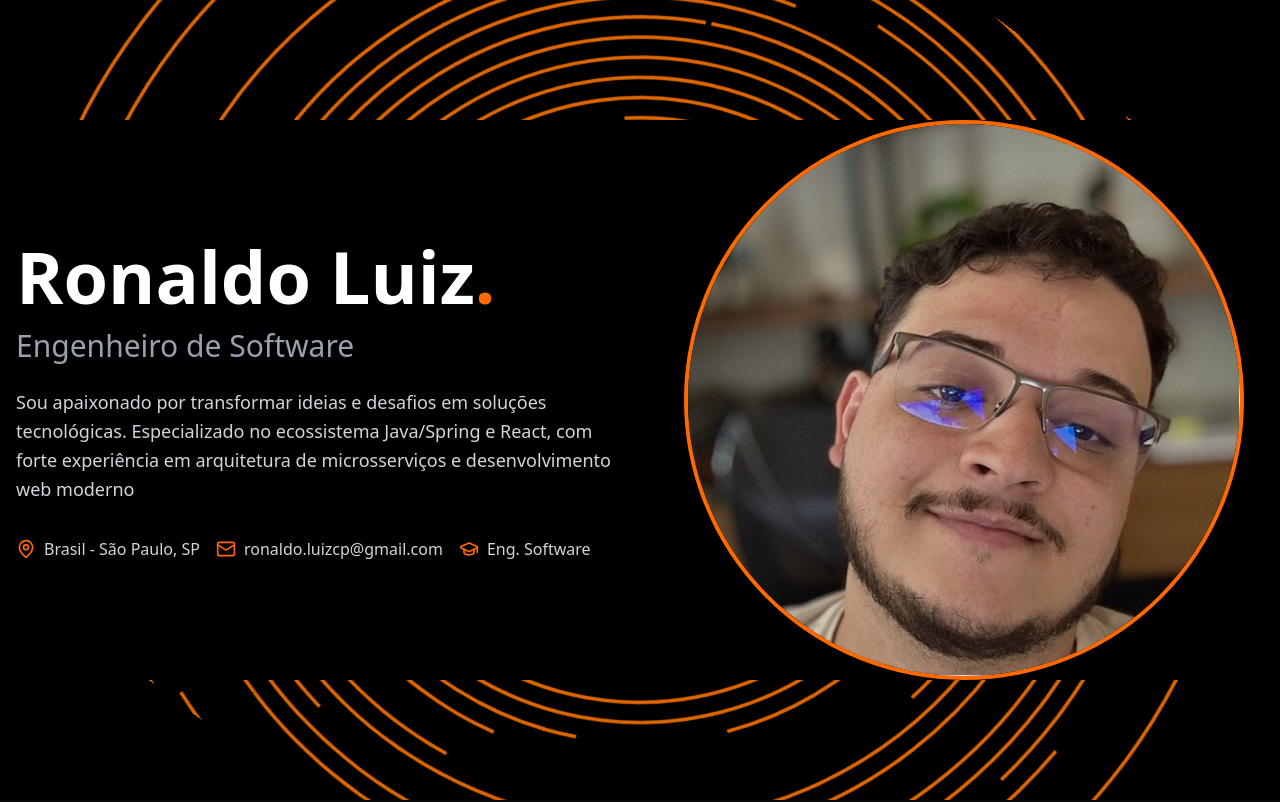
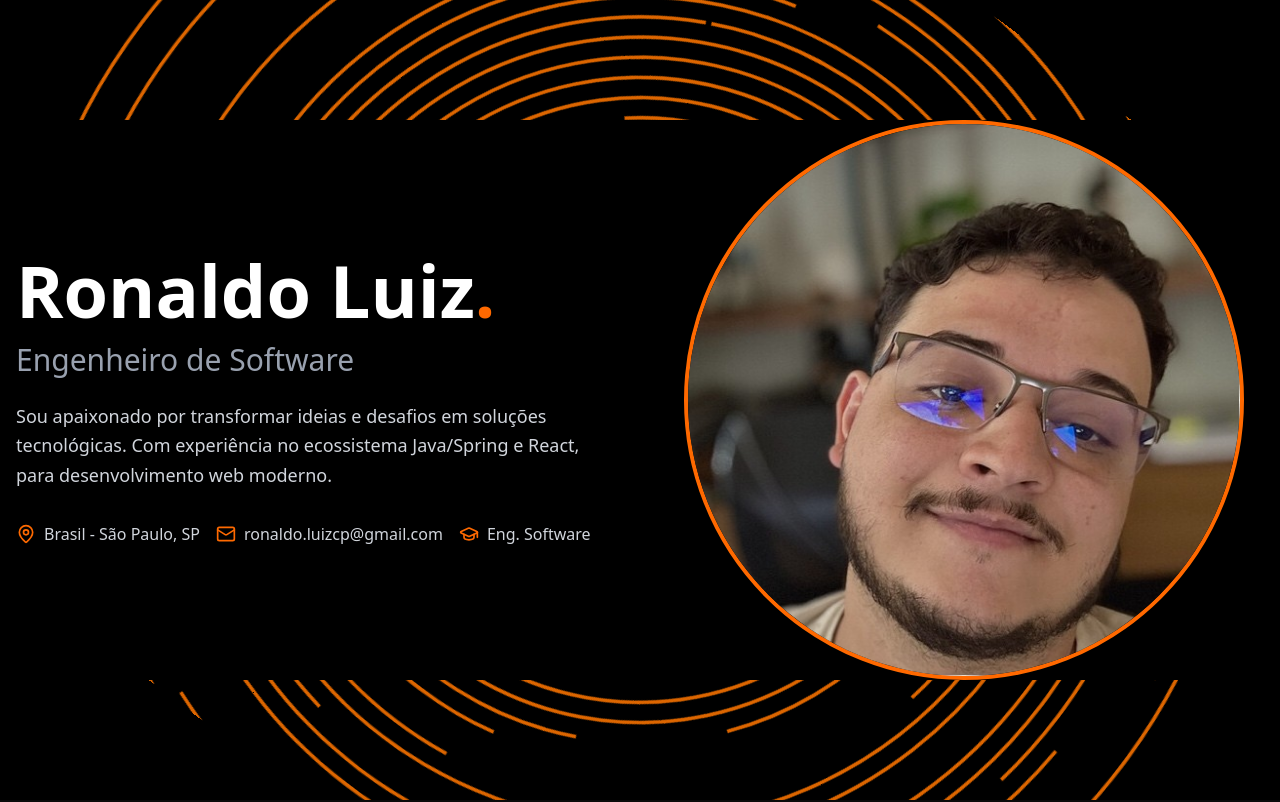
Before and after one commit to RonaldoLPFilho/portifas, a React (Vite) app: page / in a window 1280 px wide. Shown: the top 802 px of the page. Built offline with nearby package versions, Linux system fonts and the light colour scheme.

Commit message:
Deploy 9 - Adjust whoami text and logo

```diff
--- a/index.html
+++ b/index.html
@@ -2,9 +2,9 @@
 <html lang="en">
   <head>
     <meta charset="UTF-8" />
-    <link rel="icon" type="image/svg+xml" href="/vite.svg" />
+    <link rel="icon" type="image/svg+xml" href="/img/logo.png" />
     <meta name="viewport" content="width=device-width, initial-scale=1.0" />
-    <title>Ronis Portifas</title>
+    <title>RL Profile</title>
   </head>
   <body>
     <div id="root"></div>
--- a/src/components/Whoami.tsx
+++ b/src/components/Whoami.tsx
@@ -28,8 +28,7 @@ export function WhoamiSection() {
 
             <p className="text-base sm:text-lg text-gray-300 mb-8 leading-relaxed px-2 sm:px-0">
               Sou apaixonado por transformar ideias e desafios em soluções
-              tecnológicas. Especializado no ecossistema Java/Spring e React, com
-              forte experiência em arquitetura de microsserviços e desenvolvimento web moderno
+              tecnológicas. Com experiência no ecossistema Java/Spring e React, para desenvolvimento web moderno.
             </p>
 
             <div className="flex flex-col sm:flex-row sm:flex-wrap gap-4 justify-center lg:justify-start text-gray-300">
```
Also changed, not shown: public/img/logo.png (added).
